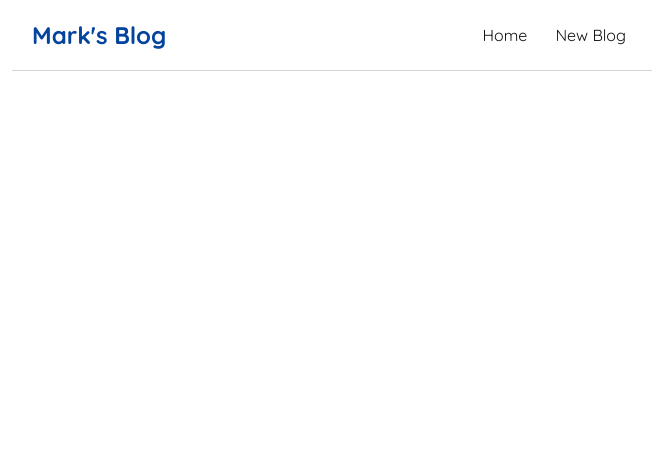
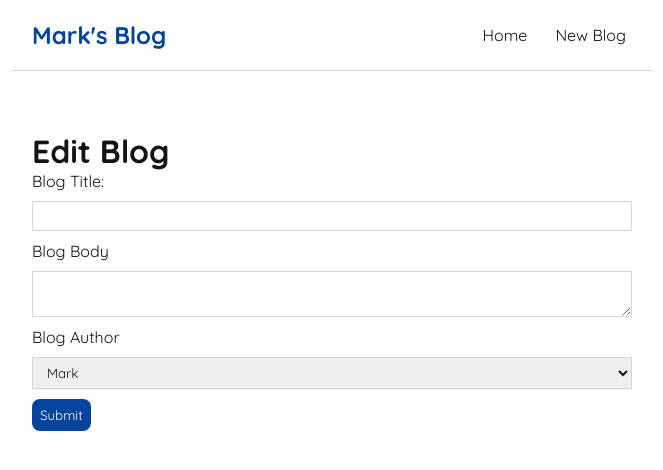
Before and after one commit to Mikwuegbu/Mark_Blog, a React (Create React App) app: page /editblog in a window 1280 px wide. Shown: the top 470 px of the page, without its empty margins (308-971 px from the left). Built offline with nearby package versions, Linux system fonts and the light colour scheme.

Commit message:
Adding editing button

```diff
--- a/src/App.js
+++ b/src/App.js
@@ -3,6 +3,8 @@ import Home from './Home';
 import { BrowserRouter as Router, Route, Switch } from "react-router-dom";
 import Create from './Create';
 import BlogDetails from './BlogDetails';
+import NotFound from './NotFound';
+import EditBlog from './EditBlog';
 
 function App() {
   return (
@@ -20,6 +22,12 @@ function App() {
             <Route path="/blogs/:id">
               <BlogDetails />
             </Route>
+            <Route path="/editblog">
+              <EditBlog />
+            </Route>
+            <Route path="*">
+              <NotFound />
+            </Route>
           </Switch>
         </div>
       </div>
--- a/src/BlogDetails.jsx
+++ b/src/BlogDetails.jsx
@@ -1,4 +1,4 @@
-import { useHistory, useParams } from "react-router-dom/cjs/react-router-dom.min";
+import { Link, useHistory, useParams } from "react-router-dom/cjs/react-router-dom.min";
 import useFetch from './useFetch';
 //demostrating  route parameter (Dynamic routing)
 
@@ -25,7 +25,10 @@ export const BlogDetails = () => {
                     <h2>{blogs.title}</h2>
                     <p>Written by {blogs.author}</p>
                     <div>{blogs.body}</div>
-                    <button onClick={handleDelete}>Delete</button>
+                    <div className="blog-details-container">
+                        <button className="delete" onClick={handleDelete}>Delete</button>
+                        <Link className="editBlog" to="/editblog" >Edit</Link>
+                    </div>
                 </article>
             )}
 
--- a/src/Create.jsx
+++ b/src/Create.jsx
@@ -29,9 +29,9 @@ function Create() {
         <div className='create'>
             <h1>Add a new Blog</h1>
             <form onSubmit={handleSubmit}>
-                <label >Blog title:</label>
+                <label >Blog Title:</label>
                 <input type="text" required value={title} onChange={(e) => setTitle(e.target.value)} placeholder="Blog title" />
-                <label >Blog body</label>
+                <label >Blog Body</label>
                 <textarea required value={body} onChange={(e) => setBody(e.target.value)} placeholder="Blog content..."></textarea>
                 <label>Blog Author:</label>
                 <select value={author} onChange={(e) => setAuthor(e.target.value)}>
--- /dev/null
+++ b/src/EditBlog.jsx
@@ -0,0 +1,25 @@
+import React from 'react'
+
+const EditBlog = () => {
+
+    return (
+        <div className='editblog'>
+            <h1>Edit Blog</h1>
+            <form >
+                <label >Blog Title:</label>
+                <input type="text" required />
+                <label >Blog Body</label>
+                <textarea required></textarea>
+                <label>Blog Author</label>
+                <select>
+                    <option value="mark">Mark</option>
+                    <option value="stephen">Stephen</option>
+                </select>
+                {/* <button>Submitting...</button> */}
+                <button>Submit</button>
+            </form>
+        </div>
+    )
+}
+
+export default EditBlog
--- /dev/null
+++ b/src/NotFound.jsx
@@ -0,0 +1,14 @@
+import React from 'react'
+import { Link } from 'react-router-dom/cjs/react-router-dom.min';
+
+const NotFound = () => {
+    return (
+        <div className='not-found'>
+            <h2>Sorry</h2>
+            <p>That page cannot be found</p>
+            <Link to="/">Back to the homepage...</Link>
+        </div>
+    )
+}
+
+export default NotFound;
--- a/src/index.css
+++ b/src/index.css
@@ -76,17 +76,39 @@
   text-align: justify;
 }
 
-.blog-details button {
+.blog-details-container {
+  display: flex;
+}
+
+
+
+.blog-details .delete {
   background: #dc1818;
   color: #ffffff;
   border: 0;
   padding: 8px;
   border-radius: 8px;
   cursor: pointer;
+  margin-right: 10px;
 }
 
-.blog-details button:hover {
-  background: #dc1818d4;
+.blog-details .editBlog {
+  background: #04449e;
+  color: #ffffff;
+  border: 0;
+  padding: 8px;
+  border-radius: 8px;
+  cursor: pointer;
+  text-decoration: none;
+}
+
+
+.blog-details .delete:hover {
+  background: #dc1818b0;
+}
+
+.blog-details .editBlog:hover {
+  background: #04449eb7;
 }
 
 /* create a new blog form  */
@@ -124,3 +146,39 @@
 .create button:hover {
   background: #04449ec8;
 }
+
+/* edit an old blog form  */
+.editblog label {
+  text-align: left;
+  display: block;
+}
+
+.create h1 {
+  font-size: 30px;
+  color: #04449e;
+  margin-bottom: 30px;
+}
+
+.editblog input,
+.editblog textarea,
+.editblog select {
+  width: 100%;
+  padding: 6px 10px;
+  margin: 10px 0;
+  border: 1px solid #d2d4d6;
+  box-sizing: border-box;
+  display: block;
+}
+
+.editblog button {
+  background: #04449e;
+  color: #fefeff;
+  border: 0;
+  padding: 8px;
+  border-radius: 8px;
+  cursor: pointer;
+}
+
+.editblog button:hover {
+  background: #04449ec8;
+}
```
Also changed, not shown: data/db.json (+9 -9 lines).
